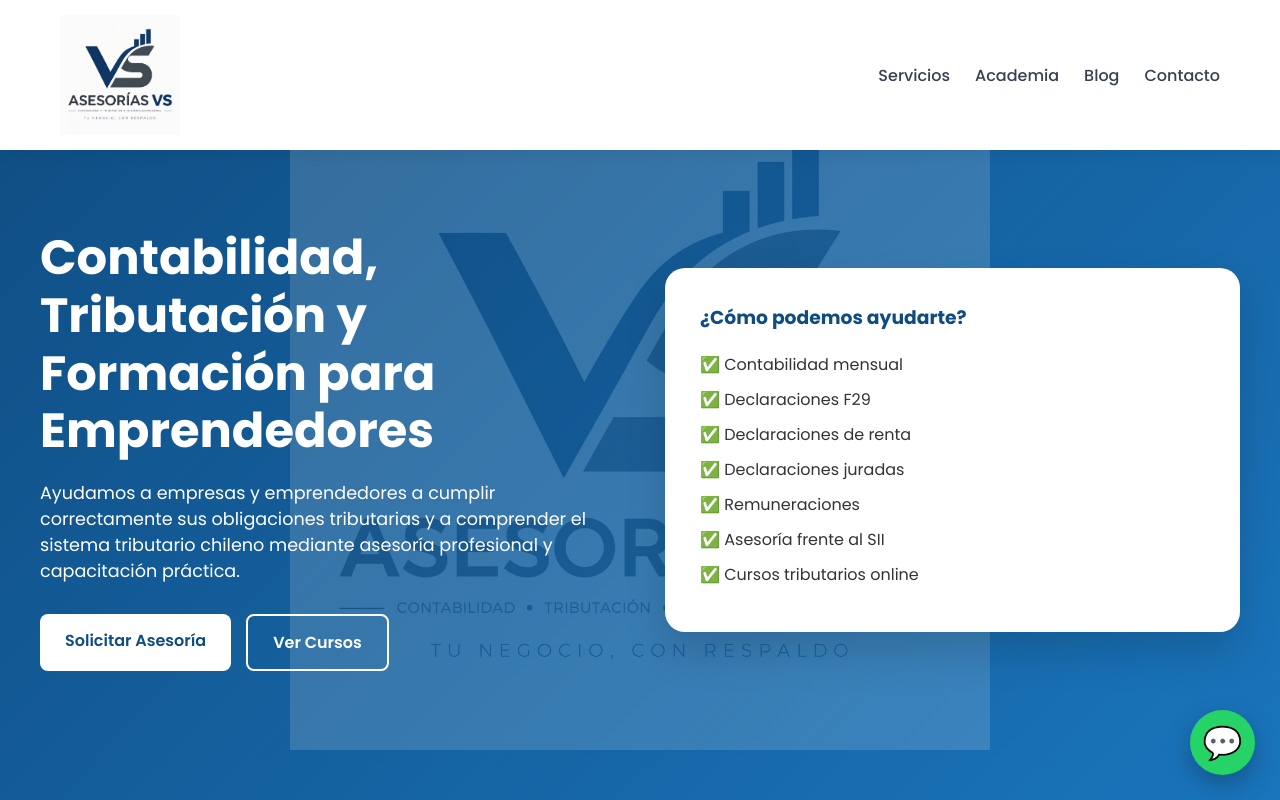
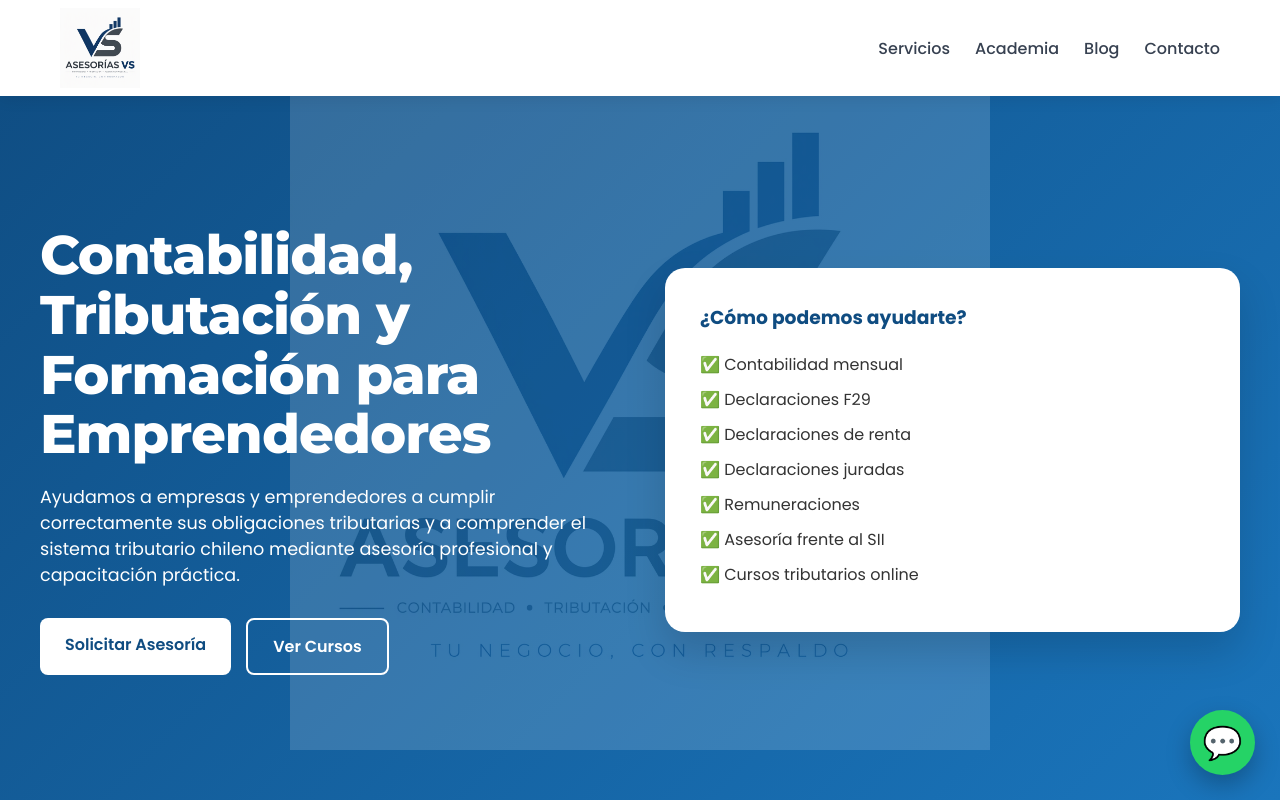
Before and after one commit to gabrieluv-ai/asesorias-vs, a plain HTML site: page index.html in a window 1280 px wide. Shown: the top 800 px of the page. Drawn offline with Linux system fonts and the light colour scheme.

Commit message:
Update index.html

```diff
--- a/index.html
+++ b/index.html
@@ -12,6 +12,7 @@
 <link rel="preconnect" href="https://fonts.gstatic.com" crossorigin>
 
 <link href="https://fonts.googleapis.com/css2?family=Poppins:wght@300;400;500;600;700&display=swap" rel="stylesheet">
+<link href="https://fonts.googleapis.com/css2?family=Montserrat:wght@500;600;700;800&display=swap" rel="stylesheet">
 
 <style>
 
@@ -51,14 +52,14 @@ z-index:1000;
 .nav-container{
 max-width:1200px;
 margin:auto;
-padding:15px 20px;
+padding:8px 20px;
 display:flex;
 justify-content:space-between;
 align-items:center;
 }
 
 .logo-img{
-height:120px;
+height:80px;
 width:auto;
 }
 
@@ -118,8 +119,11 @@ align-items:center;
 }
 
 .hero-text h1{
-font-size:3rem;
-line-height:1.2;
+font-family:'Montserrat',sans-serif;
+font-size:3.4rem;
+font-weight:800;
+line-height:1.1;
+letter-spacing:-1px;
 margin-bottom:20px;
 }
 
```
